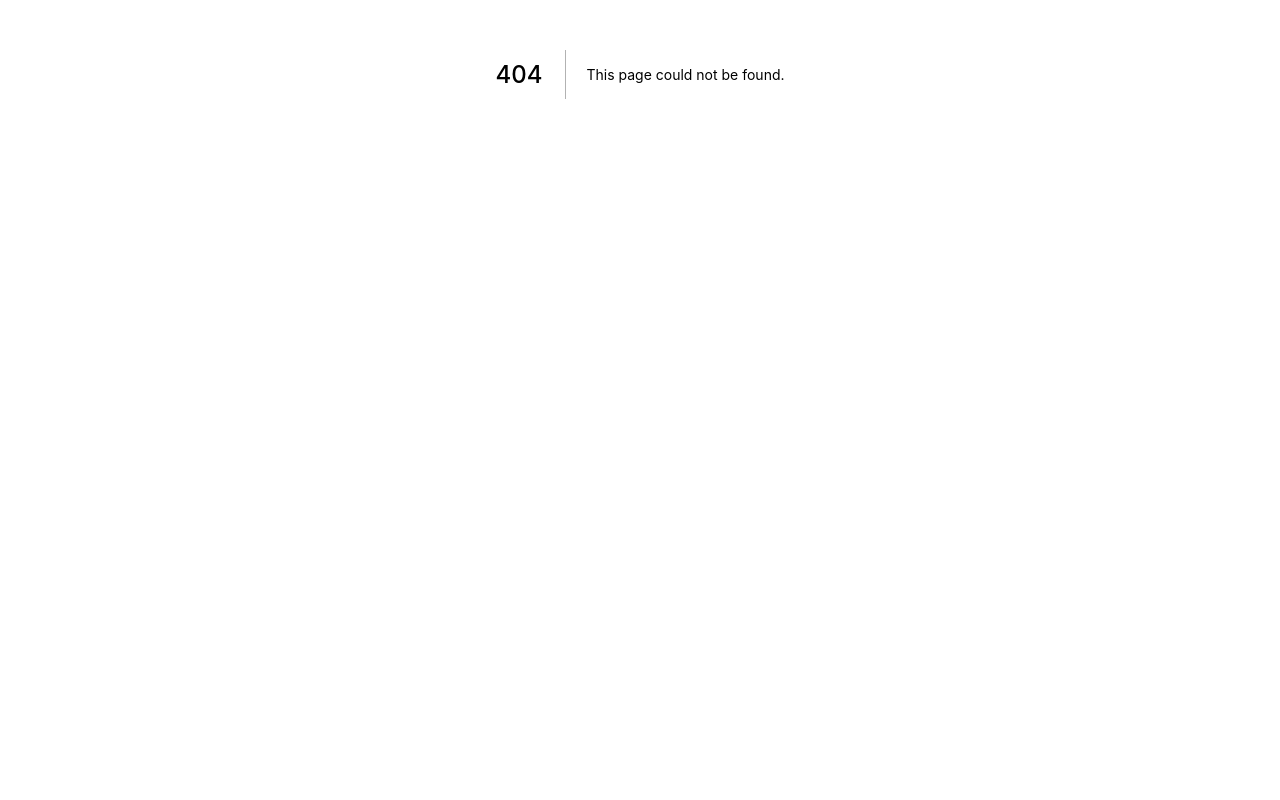
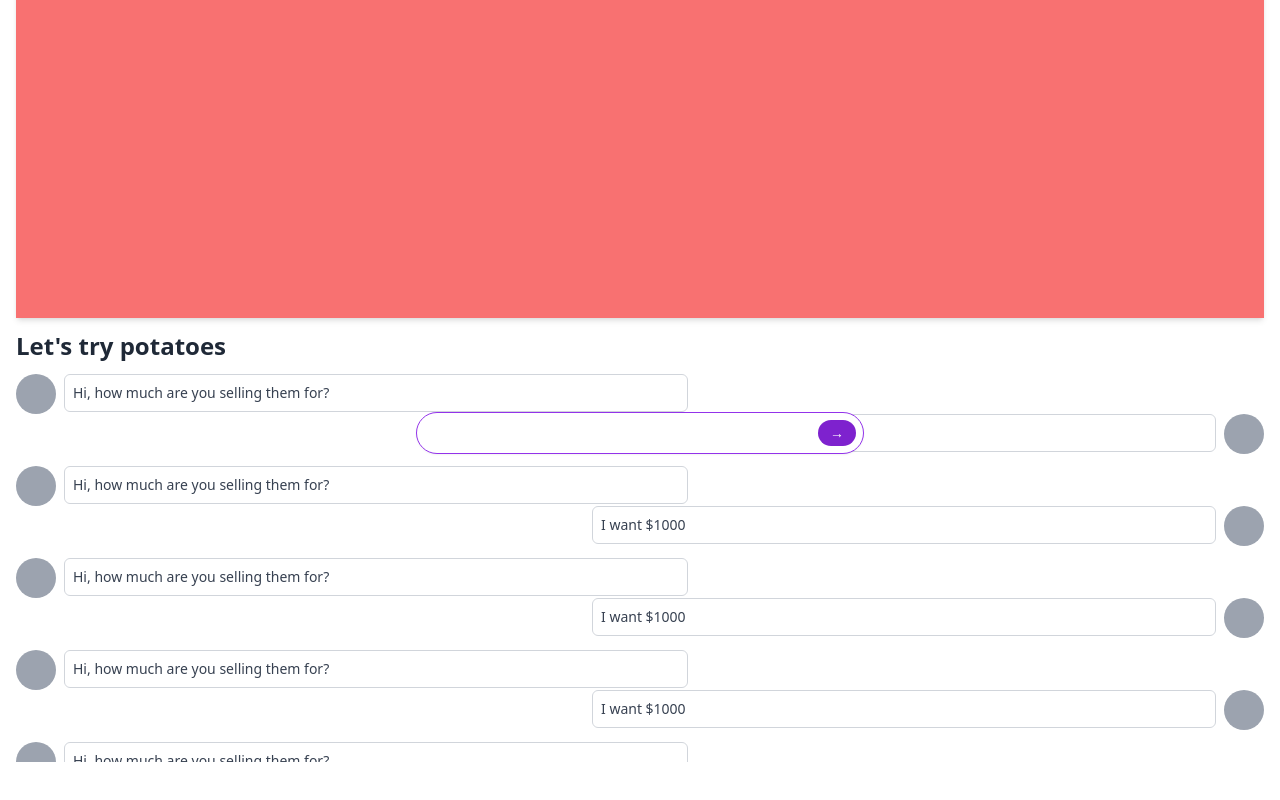
Before and after one commit to alisha0815/e-market-clone, a Next.js app: page /live/1 in a window 1280 px wide. Before the commit this address had no page. Shown: the part 326-1126 px from the top of the page. Before the commit the page ends 800 px from the top, so only its background shows below. Built offline with nearby package versions, Linux system fonts and the light colour scheme.

Commit message:
live stream detail ui

```diff
--- /dev/null
+++ b/pages/live/[id].tsx
@@ -0,0 +1,115 @@
+import { NextPage } from "next";
+import React from "react";
+
+const LiveDetail: NextPage = () => {
+  return (
+    <div className="my-5 px-4">
+      <div className=" bg-red-400 w-full aspect-[2/1] shadow-md mb-3" />
+      <h3 className="text-gray-800 text-2xl font-semibold ">
+        Let&apos;s try potatoes
+      </h3>
+      {/* scroll overflow */}
+      <div className="h-[50vh] overflow-y-scroll mb-20">
+        <div className="my-3 ">
+          <div className="flex items-start space-x-2 ">
+            <div className="w-10 h-10 rounded-full bg-gray-400" />
+            <div className="w-1/2 text-gray-700 text-sm border rounded-md p-2 border-gray-300">
+              <p>Hi, how much are you selling them for?</p>
+            </div>
+          </div>
+          <div className="flex flex-row-reverse items-start space-x-2 space-x-reverse">
+            <div className="w-10 h-10 rounded-full bg-gray-400" />
+            <div className="w-1/2 text-gray-700 text-sm border rounded-md p-2 border-gray-300">
+              <p>I want $1000</p>
+            </div>
+          </div>
+        </div>
+        <div className="my-3">
+          <div className="flex items-start space-x-2 ">
+            <div className="w-10 h-10 rounded-full bg-gray-400" />
+            <div className="w-1/2 text-gray-700 text-sm border rounded-md p-2 border-gray-300">
+              <p>Hi, how much are you selling them for?</p>
+            </div>
+          </div>
+          <div className="flex flex-row-reverse items-start space-x-2 space-x-reverse">
+            <div className="w-10 h-10 rounded-full bg-gray-400" />
+            <div className="w-1/2 text-gray-700 text-sm border rounded-md p-2 border-gray-300">
+              <p>I want $1000</p>
+            </div>
+          </div>
+        </div>
+        <div className="my-3">
+          <div className="flex items-start space-x-2 ">
+            <div className="w-10 h-10 rounded-full bg-gray-400" />
+            <div className="w-1/2 text-gray-700 text-sm border rounded-md p-2 border-gray-300">
+              <p>Hi, how much are you selling them for?</p>
+            </div>
+          </div>
+          <div className="flex flex-row-reverse items-start space-x-2 space-x-reverse">
+            <div className="w-10 h-10 rounded-full bg-gray-400" />
+            <div className="w-1/2 text-gray-700 text-sm border rounded-md p-2 border-gray-300">
+              <p>I want $1000</p>
+            </div>
+          </div>
+        </div>
+        <div className="my-3">
+          <div className="flex items-start space-x-2 ">
+            <div className="w-10 h-10 rounded-full bg-gray-400" />
+            <div className="w-1/2 text-gray-700 text-sm border rounded-md p-2 border-gray-300">
+              <p>Hi, how much are you selling them for?</p>
+            </div>
+          </div>
+          <div className="flex flex-row-reverse items-start space-x-2 space-x-reverse">
+            <div className="w-10 h-10 rounded-full bg-gray-400" />
+            <div className="w-1/2 text-gray-700 text-sm border rounded-md p-2 border-gray-300">
+              <p>I want $1000</p>
+            </div>
+          </div>
+        </div>
+        <div className="my-3">
+          <div className="flex items-start space-x-2 ">
+            <div className="w-10 h-10 rounded-full bg-gray-400" />
+            <div className="w-1/2 text-gray-700 text-sm border rounded-md p-2 border-gray-300">
+              <p>Hi, how much are you selling them for?</p>
+            </div>
+          </div>
+          <div className="flex flex-row-reverse items-start space-x-2 space-x-reverse">
+            <div className="w-10 h-10 rounded-full bg-gray-400" />
+            <div className="w-1/2 text-gray-700 text-sm border rounded-md p-2 border-gray-300">
+              <p>I want $1000</p>
+            </div>
+          </div>
+        </div>
+        <div className="my-3">
+          <div className="flex items-start space-x-2 ">
+            <div className="w-10 h-10 rounded-full bg-gray-400" />
+            <div className="w-1/2 text-gray-700 text-sm border rounded-md p-2 border-gray-300">
+              <p>Hi, how much are you selling them for?</p>
+            </div>
+          </div>
+          <div className="flex flex-row-reverse items-start space-x-2 space-x-reverse">
+            <div className="w-10 h-10 rounded-full bg-gray-400" />
+            <div className="w-1/2 text-gray-700 text-sm border rounded-md p-2 border-gray-300">
+              <p>I want $1000</p>
+            </div>
+          </div>
+        </div>
+      </div>
+      <div className="fixed w-full mx-auto max-w-md bottom-5 inset-x-0">
+        <div className="relative flex items-center focus:ring-purple-700">
+          <input
+            type="text"
+            className="shadow-sm rounded-full w-full border-purple-600 focus:outline-none focus:ring-purple-700 focus:ring-offset-2 focus:border-purple-700 pr-12"
+          />
+          <div className="absolute inset-y-0 flex py-2 pr-2 right-0 text-gray-700">
+            <button className="flex items-center bg-purple-700 px-3 rounded-full text-white text-sm hover:opacity-90 cursor-pointer focus:ring-2 focus:ring-offset-2 focus:ring-purple-700">
+              &rarr;
+            </button>
+          </div>
+        </div>
+      </div>
+    </div>
+  );
+};
+
+export default LiveDetail;
```
Also changed, not shown: pages/live/index.tsx (renamed from pages/live.tsx).
